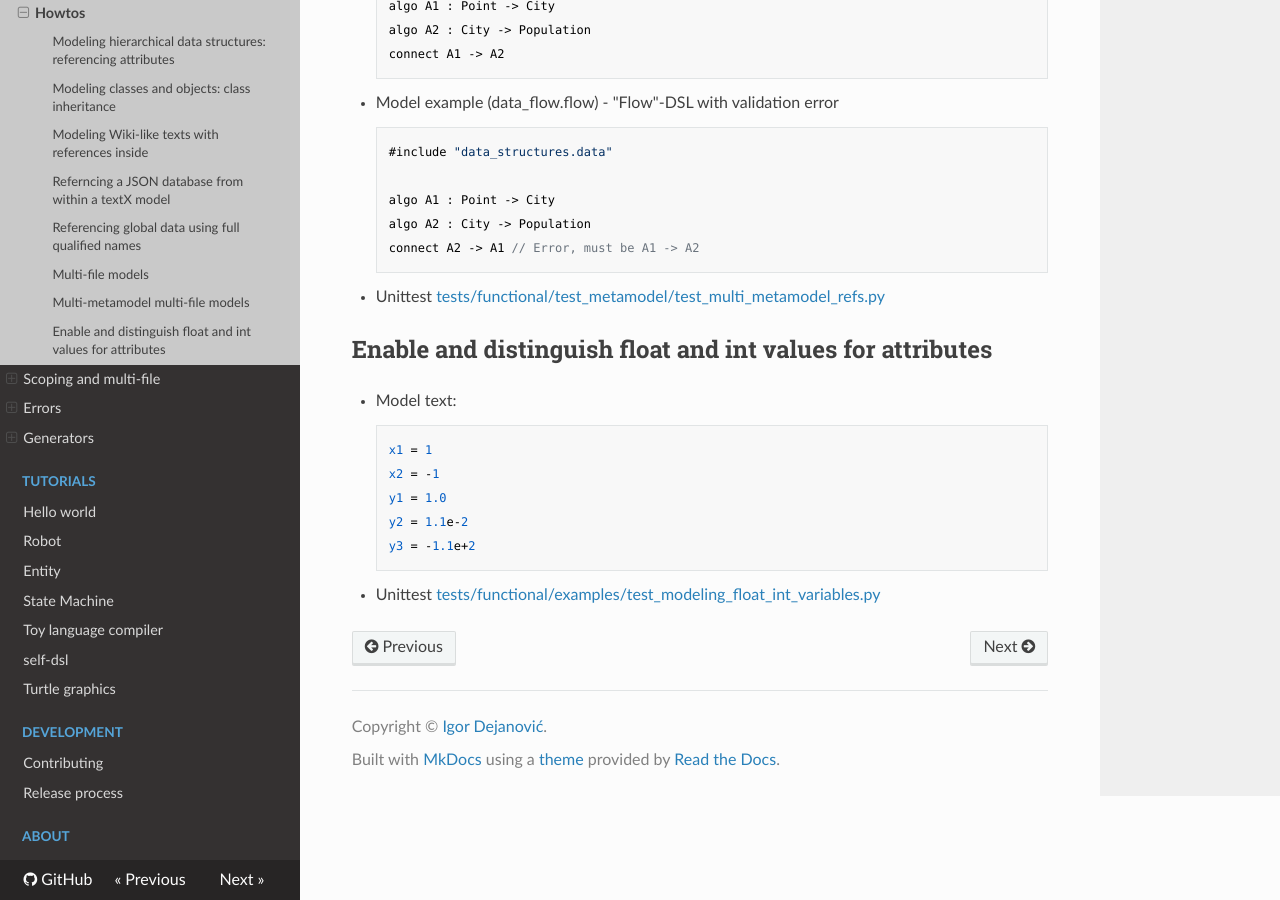
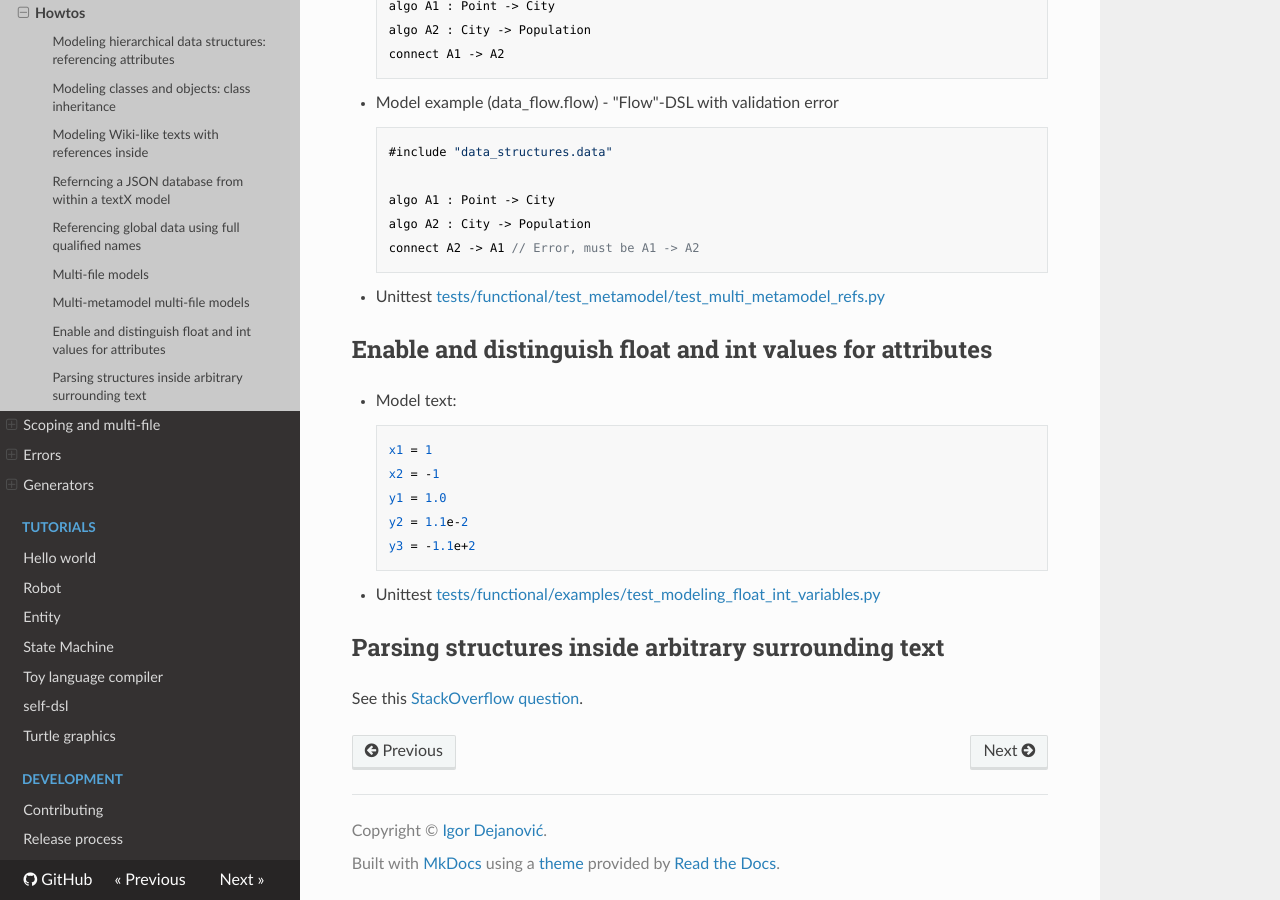
Before and after one commit to textX/textX, an MkDocs documentation site: the page built from docs/howto.md, in a window 1280 px wide and 900 px high, scrolled down 3185 px. Built offline with MkDocs 1.6.1, drawn with Linux system fonts in a browser that asks for light colours; nearby versions of some CDN libraries; comment, search, counter and statistics services are not loaded.

Commit message:
Add a reference to SO post to howto.md

```diff
--- a/docs/howto.md
+++ b/docs/howto.md
@@ -173,3 +173,7 @@ concrete DSL. These DLS reference each other.
 
  * Unittest
    [tests/functional/examples/test_modeling_float_int_variables.py](https://github.com/textX/textX/blob/master/tests/functional/examples/test_modeling_float_int_variables.py)
+
+## Parsing structures inside arbitrary surrounding text
+
+See this [StackOverflow question](https://stackoverflow.com/questions/53379893/parsing-dhcpd-conf-with-textx).
```
